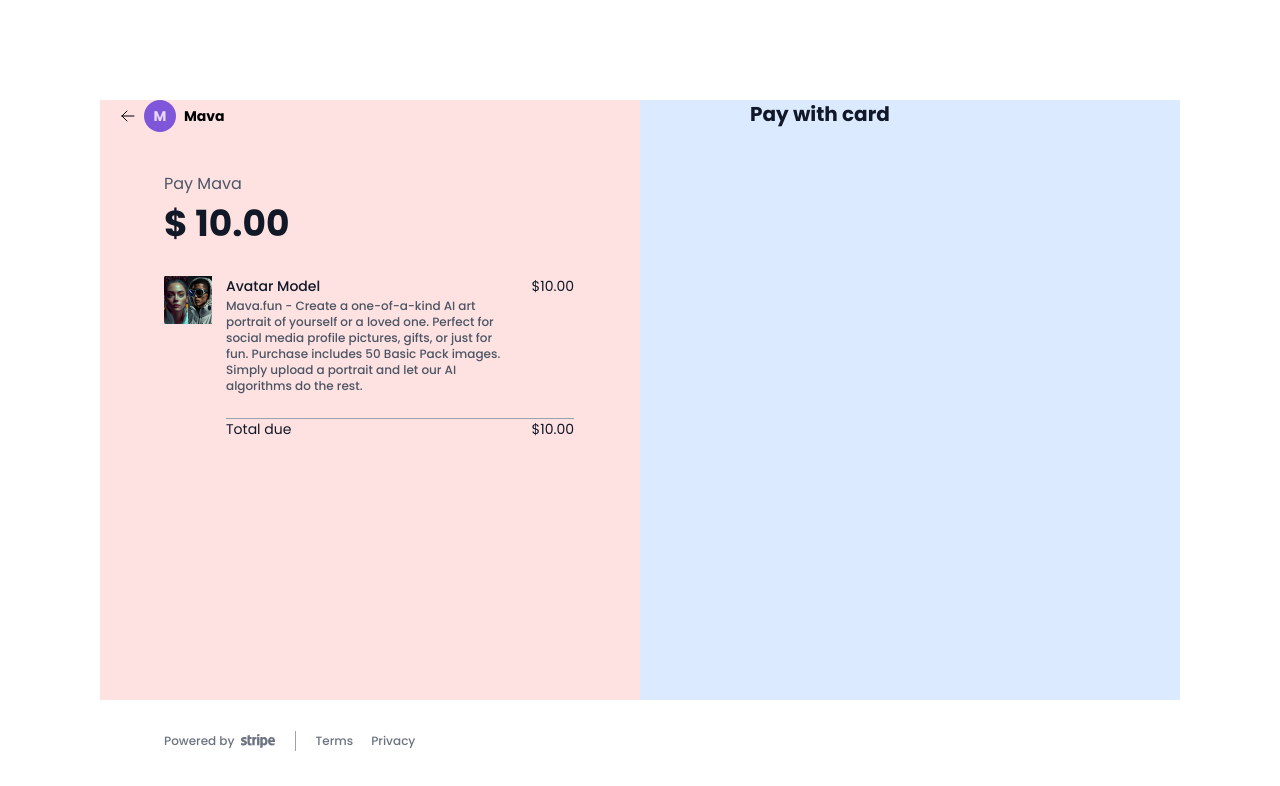
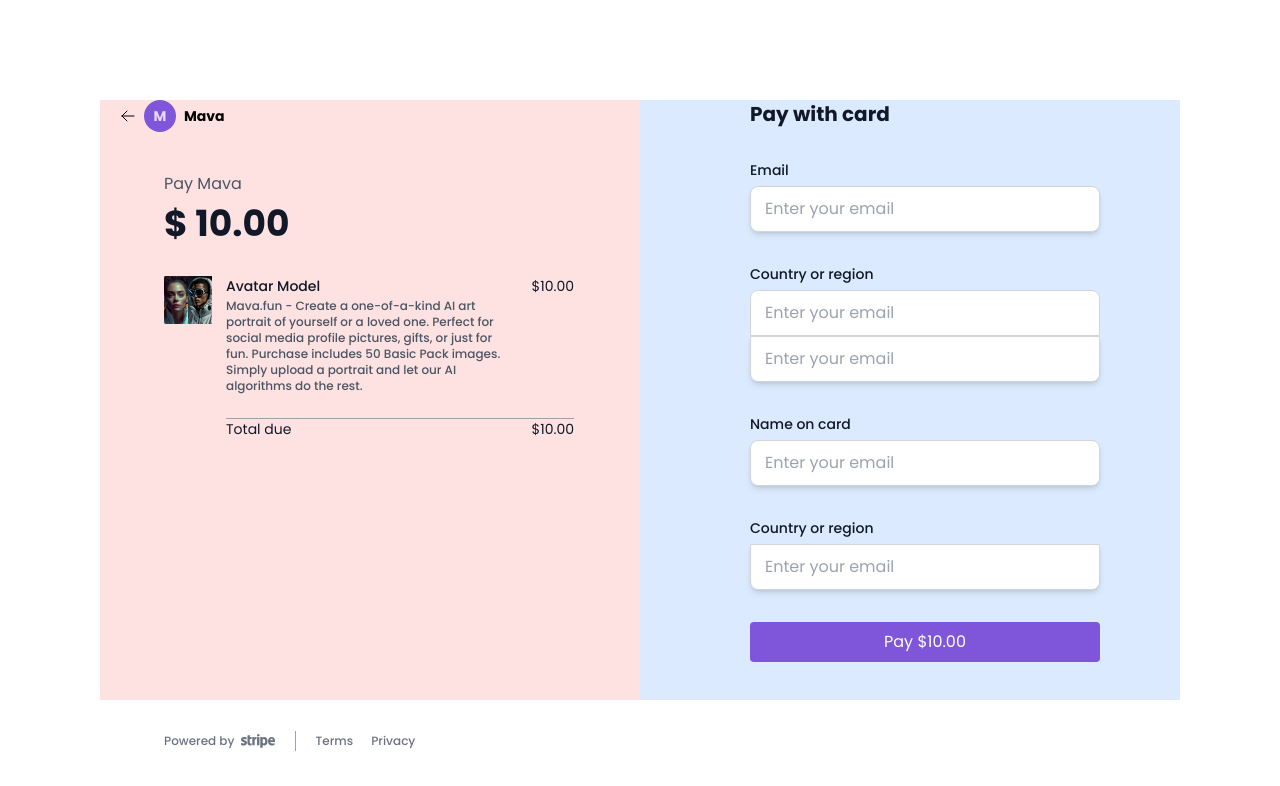
Before and after one commit to brandojesus0624/AI-web-frontend, a React (Create React App) app: page /payment in a window 1280 px wide. Shown: the top 786 px of the page. Built offline with nearby package versions, Linux system fonts and the light colour scheme.

Commit message:
basic form of payment

```diff
--- a/src/components/pages/payment.js
+++ b/src/components/pages/payment.js
@@ -1,7 +1,10 @@
 import { ArrowLeftIcon } from "@heroicons/react/24/outline"
+import { useState } from "react"
 import { Link } from "react-router-dom"
 
 const Payment = () => {
+  const [email, setEmail] = useState("")
+  const [error, setError] = useState({})
   return (
     <div className="h-screen flex p-10 md:p-[100px] flex-col md:flex-row justify-center items-center font-poppinsRegular">
       <div className="bg-red-100 h-full w-full md:w-1/2 pl-5 pr-[110px]" id="productList">
@@ -60,8 +63,122 @@ const Payment = () => {
           </div>
         </div>
       </div>
-      <div className="bg-blue-100 h-full w-full md:w-1/2 pl-[110px] items-center" id="payForm">
+      <div className="bg-blue-100 h-full w-full md:w-1/2 pl-[110px] pr-20 items-center" id="payForm">
         <h1 className="text-gray-900 text-xl font-poppinsBold">Pay with card</h1>
+        <div className="mt-8">
+          <label
+            htmlFor="email"
+            className="block mb-1.5 text-sm font-poppinsMedium text-gray-900"
+          >
+            Email
+          </label>
+          <input
+            type="text"
+            id="email"
+            className={`border text-base rounded-lg focus:ring-blue-500 focus:border-blue-500 block w-full py-2.5 px-3.5 shadow-md ${
+              error.email
+                ? "text-red-500 border-red-500"
+                : "border-gray-300 text-gray-500"
+            }`}
+            placeholder="Enter your email"
+            onChange={(e) => setEmail(e.target.value)}
+          />
+          {error.email && (
+            <div className="font-poppinsMedium mt-2 text-red-500">
+              {error.email}
+            </div>
+          )}
+        </div>
+        <div className="mt-8">
+          <label
+            htmlFor="email"
+            className="block mb-1.5 text-sm font-poppinsMedium text-gray-900"
+          >
+            Country or region
+          </label>
+          <input
+            type="text"
+            id="email"
+            className={`border text-base rounded-t-lg focus:ring-blue-500 focus:border-blue-500 block w-full py-2.5 px-3.5 ${
+              error.email
+                ? "text-red-500 border-red-500"
+                : "border-gray-300 text-gray-500"
+            }`}
+            placeholder="Enter your email"
+            onChange={(e) => setEmail(e.target.value)}
+          />
+          <input
+            type="text"
+            id="email"
+            className={`border text-base rounded-b-lg focus:ring-blue-500 focus:border-blue-500 block w-full py-2.5 px-3.5 shadow-md ${
+              error.email
+                ? "text-red-500 border-red-500"
+                : "border-gray-300 text-gray-500"
+            }`}
+            placeholder="Enter your email"
+            onChange={(e) => setEmail(e.target.value)}
+          />
+          {error.email && (
+            <div className="font-poppinsMedium mt-2 text-red-500">
+              {error.email}
+            </div>
+          )}
+        </div>
+        <div className="mt-8">
+          <label
+            htmlFor="email"
+            className="block mb-1.5 text-sm font-poppinsMedium text-gray-900"
+          >
+            Name on card
+          </label>
+          <input
+            type="text"
+            id="email"
+            className={`border text-base rounded-lg focus:ring-blue-500 focus:border-blue-500 block w-full py-2.5 px-3.5 shadow-md ${
+              error.email
+                ? "text-red-500 border-red-500"
+                : "border-gray-300 text-gray-500"
+            }`}
+            placeholder="Enter your email"
+            onChange={(e) => setEmail(e.target.value)}
+          />
+          {error.email && (
+            <div className="font-poppinsMedium mt-2 text-red-500">
+              {error.email}
+            </div>
+          )}
+        </div>
+        <div className="mt-8">
+          <label
+            htmlFor="email"
+            className="block mb-1.5 text-sm font-poppinsMedium text-gray-900"
+          >
+            Country or region
+          </label>
+
+          <input
+            type="text"
+            id="email"
+            className={`border text-base rounded-b-lg focus:ring-blue-500 focus:border-blue-500 block w-full py-2.5 px-3.5 shadow-md ${
+              error.email
+                ? "text-red-500 border-red-500"
+                : "border-gray-300 text-gray-500"
+            }`}
+            placeholder="Enter your email"
+            onChange={(e) => setEmail(e.target.value)}
+          />
+          {error.email && (
+            <div className="font-poppinsMedium mt-2 text-red-500">
+              {error.email}
+            </div>
+          )}
+        </div>
+        <button
+          type="submit"
+          className="block w-full bg-primary-600 hover:bg-primary-700 mt-8 py-2 rounded text-white font-poppinsRegular mb-2"
+        >
+          Pay $10.00
+        </button>
       </div>
     </div>
   )
```
